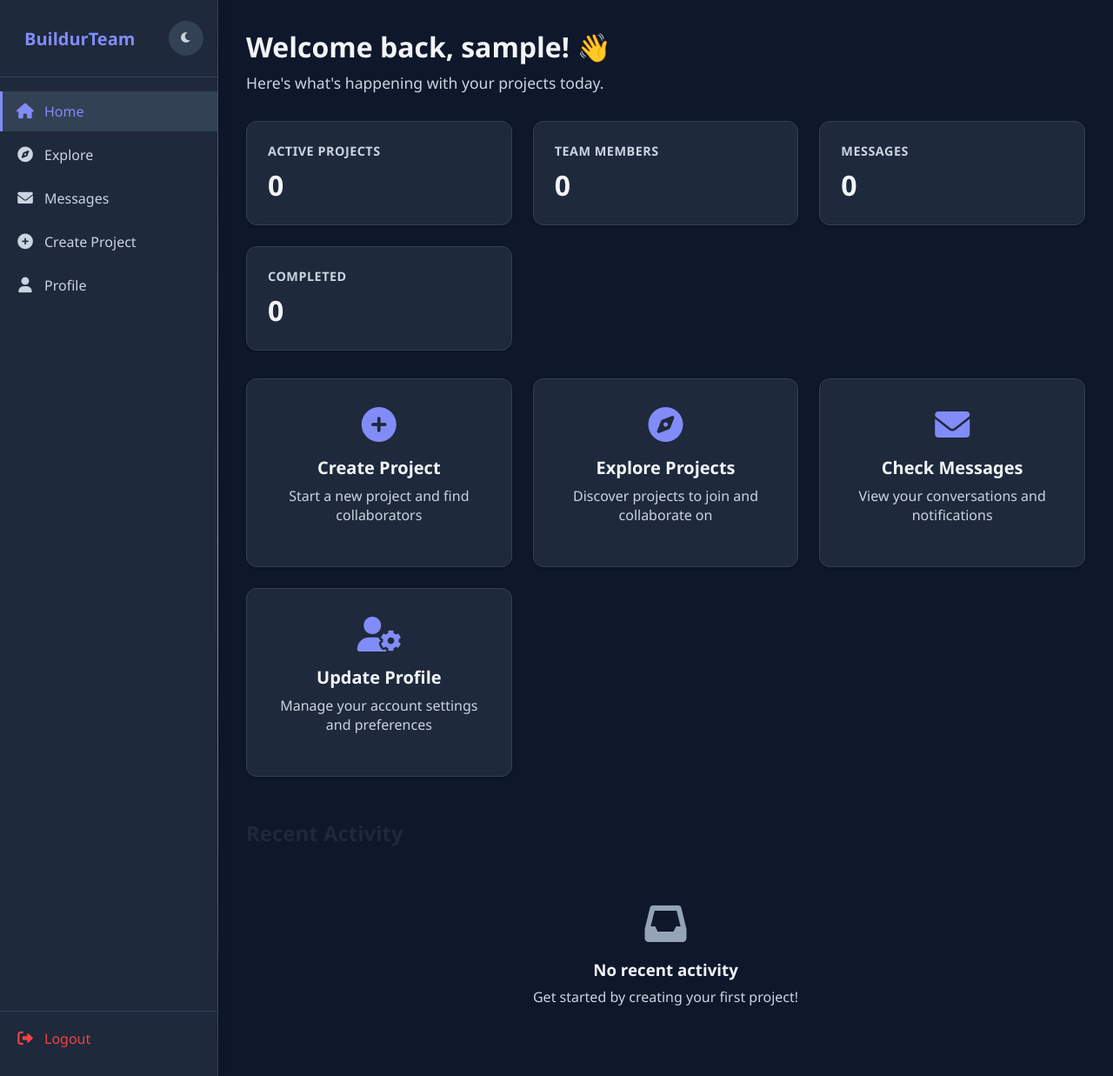
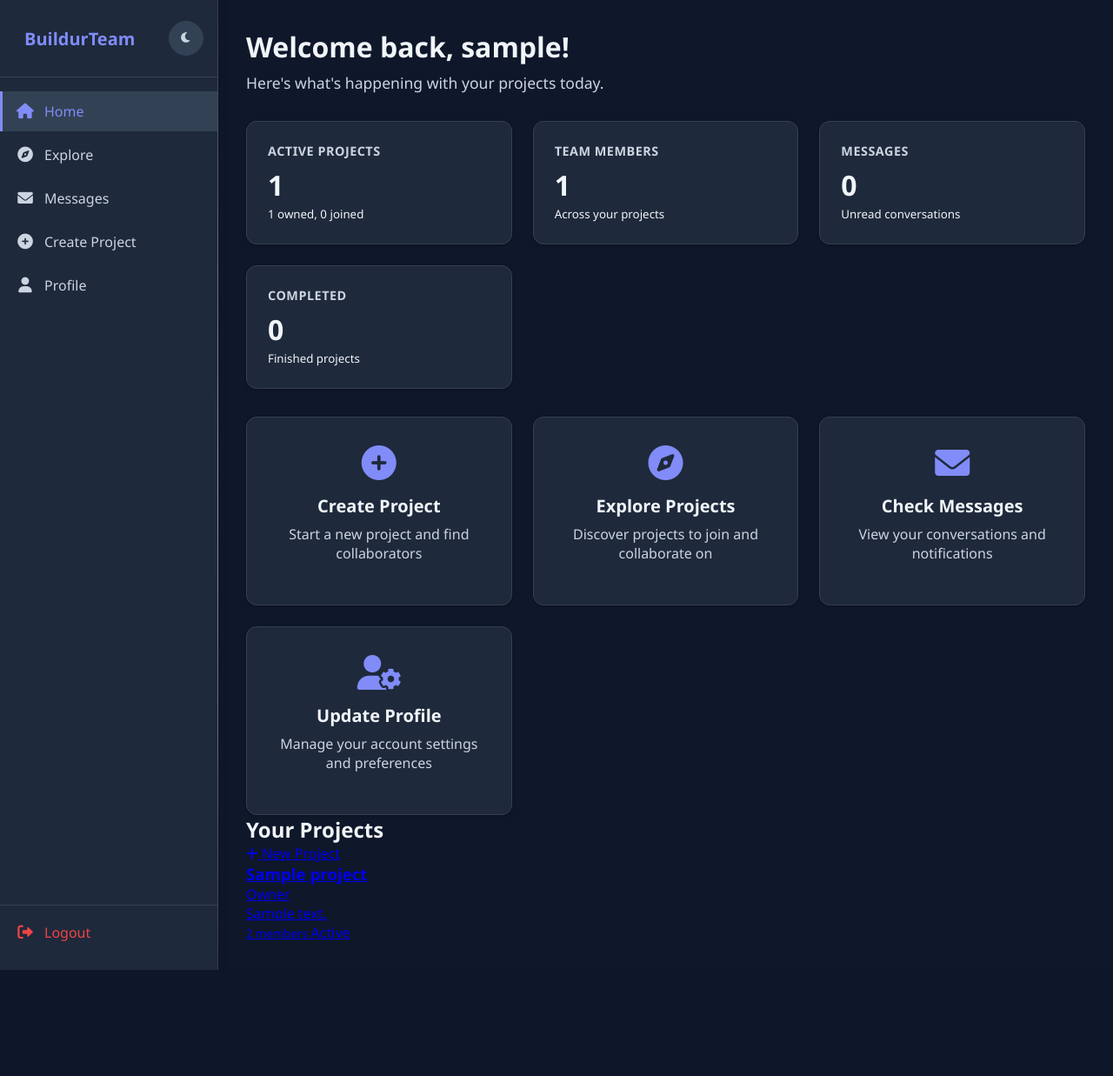
Before and after one commit to AliensOfMars1/buildurteam, a Flask app: page /user/dashboard in a window 1280 px wide. Shown: the whole page at 87% size. After the commit the page ends 1115 px from the top, so only its background shows below. Run offline with Flask 3, Linux system fonts and the light colour scheme; a user stored in the database is signed in; tables that the repository leaves empty hold one stand-in row (values such as "Sample post").

Commit message:
updated dashboard to call data from the database

```diff
--- a/models/message.py
+++ b/models/message.py
@@ -9,6 +9,7 @@
     receiver_id = db.Column(db.Integer, db.ForeignKey('users.id'))
     content = db.Column(db.Text, nullable=False)
     timestamp = db.Column(db.DateTime, default=datetime.utcnow)
+    is_read = db.Column(db.Boolean, default=False)
 
     def __repr__(self):
         return f"<Message from {self.sender_id} to {self.receiver_id}>"
--- a/models/project.py
+++ b/models/project.py
@@ -13,5 +13,27 @@
     # One project can have one team
     team = db.relationship('Team', backref='project', uselist=False)
 
+
+
+    # One project can have one team
+    team = db.relationship('Team', backref='project', uselist=False)
+
+
+    def get_team_size(self):
+        """Get total team members including owner"""
+        if self.team and self.team.members:
+            return len(self.team.members) + 1  # +1 for owner
+        return 1  # Just the owner
+
+
+
+    """Check if user is a member of this project's team"""
+    def is_user_member(self, user_id):
+        if self.owner_id == user_id:
+            return True
+        if self.team:
+            return user_id in [member.id for member in self.team.members]
+        return False
+
     def __repr__(self):
         return f"<Project {self.title}>"
--- a/models/user.py
+++ b/models/user.py
@@ -1,7 +1,9 @@
 from extensions import db
 from datetime import datetime
 from flask_login import UserMixin
+# from models import Message , Project
 from werkzeug.security import generate_password_hash, check_password_hash
+
 
 class User(db.Model, UserMixin):
     __tablename__ = 'users'
@@ -16,7 +18,7 @@
     is_active = db.Column(db.Boolean, default=True)
 
     # relationships
-    projects = db.relationship('Project', backref='owner', lazy=True)
+    projects = db.relationship('Project', backref='owner', lazy=True, foreign_keys='Project.owner_id')
     sent_messages = db.relationship('Message', foreign_keys='Message.sender_id', backref='sender', lazy=True)
     received_messages = db.relationship('Message', foreign_keys='Message.receiver_id', backref='receiver', lazy=True)
     teams = db.relationship('Team', secondary='team_members', back_populates='members')
@@ -30,5 +32,41 @@
     def get_id(self):
         return str(self.id)
 
+    # Dashboard helper methods
+    def get_active_projects_count(self):
+        """Count active projects owned by user"""
+        return len(self.projects)
+
+    def get_team_members_count(self):
+        """Count total team members across all owned projects"""
+        total_members = 0
+        for project in self.projects:
+            if project.team and project.team.members:
+                total_members += len(project.team.members)
+        return total_members
+
+    def get_unread_messages_count(self):
+        """Count unread messages for user"""
+        from models.message import Message
+        return Message.query.filter_by(receiver_id=self.id, is_read=False).count()
+
+    def get_completed_projects_count(self):
+        """Count completed projects"""
+        # For now, return 0 - you can implement this when you add project status
+        return 0
+
+    def get_recent_projects(self, limit=5):
+        """Get recent projects owned by user"""
+        from models.project import Project
+        return Project.query.filter_by(owner_id=self.id).order_by(Project.created_at.desc()).limit(limit).all()
+
+    def get_joined_projects(self):
+        """Get projects where user is a team member but not owner"""
+        joined_projects = []
+        for team in self.teams:
+            if team.project and team.project.owner_id != self.id:
+                joined_projects.append(team.project)
+        return joined_projects
+
     def __repr__(self):
         return f"<User {self.username}>"
--- a/templates/dashboard_base.html
+++ b/templates/dashboard_base.html
@@ -46,7 +46,7 @@
                     </a>
                 </li>
                 <li class="nav-item">
-                    <a href="#" class="nav-link">
+                    <a href="{{ url_for('projects_bp.create_project') }}" class="nav-link">
                         <i class="fas fa-plus-circle"></i>
                         <span>Create Project</span>
                     </a>
--- a/user/routes.py
+++ b/user/routes.py
@@ -1,18 +1,75 @@
-from flask import render_template, redirect, url_for
+from flask import render_template, redirect, url_for, request, flash
 from flask_login import login_required, current_user
+from models import Project, Message
+from extensions import db
 from . import user_bp
 
 @user_bp.route('/dashboard')
 @login_required
 def dashboard():
-    return render_template('user/dashboard.html', user=current_user)
+    # Get user's owned projects - FIXED: use 'projects' instead of 'owned_projects'
+    owned_projects = current_user.projects
+
+    # Get projects where user is a team member (but not owner)
+    joined_projects = current_user.get_joined_projects()
+
+    # Calculate stats using helper methods
+    active_projects_count = current_user.get_active_projects_count()
+    team_members_count = current_user.get_team_members_count()
+    messages_count = current_user.get_unread_messages_count()
+    completed_projects_count = current_user.get_completed_projects_count()
+
+    # Get recent projects
+    recent_projects = current_user.get_recent_projects(5)
+
+    return render_template('user/dashboard.html',
+                         user=current_user,
+                         owned_projects=owned_projects,
+                         joined_projects=joined_projects,
+                         active_projects_count=active_projects_count,
+                         team_members_count=team_members_count,
+                         messages_count=messages_count,
+                         completed_projects_count=completed_projects_count,
+                         recent_projects=recent_projects)
 
 @user_bp.route('/profile')
 @login_required
 def profile():
+    # Profile page shows user's own information
     return render_template('user/profile.html', user=current_user)
 
-@user_bp.route('/edit-profile')
+@user_bp.route('/edit-profile', methods=['GET', 'POST'])
 @login_required
 def edit_profile():
+    if request.method == 'POST':
+        # Update user profile information
+        current_user.username = request.form.get('username', current_user.username)
+        current_user.bio = request.form.get('bio', current_user.bio)
+        current_user.email = request.form.get('email', current_user.email)
+
+        # Handle profile image upload (basic implementation)
+        if 'profile_image' in request.files:
+            file = request.files['profile_image']
+            if file and file.filename != '':
+                # In a real app, you'd save the file and store the path
+                current_user.profile_image = f"uploads/{file.filename}"
+
+        db.session.commit()
+        flash('Profile updated successfully!', 'success')
+        return redirect(url_for('user.profile'))
+
     return render_template('user/edit_profile.html', user=current_user)
+
+# Add a route to view other users' profiles
+@user_bp.route('/profile/<int:user_id>')
+@login_required
+def view_profile(user_id):
+    from models import User
+    profile_user = User.query.get_or_404(user_id)
+
+    # Get user's public projects (projects they own) - FIXED: use 'projects' instead of 'owned_projects'
+    public_projects = profile_user.projects
+
+    return render_template('user/public_profile.html',
+                         profile_user=profile_user,
+                         public_projects=public_projects)
--- a/user/templates/user/dashboard.html
+++ b/user/templates/user/dashboard.html
@@ -2,10 +2,13 @@
 
 {% block title %}Dashboard - BuildurTeam{% endblock %}
 
-{% block head %} <link rel="stylesheet" href="{{ url_for('user.static', filename='user.css') }}">{% endblock %}
+{% block head %}
+<link rel="stylesheet" href="{{ url_for('user.static', filename='user.css') }}">
+{% endblock %}
+
 {% block content %}
 <div class="dashboard-header">
-    <h1>Welcome back, {{ current_user.username }}! 👋</h1>
+    <h1>Welcome back, {{ current_user.username }}! </h1>
     <p>Here's what's happening with your projects today.</p>
 </div>
 
@@ -13,31 +16,35 @@
 <div class="stats-grid">
     <div class="stat-card">
         <h3>Active Projects</h3>
-        <p class="stat-number">0</p>
+        <p class="stat-number">{{ active_projects_count }}</p>
+        <small>{{ owned_projects|length }} owned, {{ joined_projects|length }} joined</small>
     </div>
     <div class="stat-card">
         <h3>Team Members</h3>
-        <p class="stat-number">0</p>
+        <p class="stat-number">{{ team_members_count }}</p>
+        <small>Across your projects</small>
     </div>
     <div class="stat-card">
         <h3>Messages</h3>
-        <p class="stat-number">0</p>
+        <p class="stat-number">{{ messages_count }}</p>
+        <small>Unread conversations</small>
     </div>
     <div class="stat-card">
         <h3>Completed</h3>
-        <p class="stat-number">0</p>
+        <p class="stat-number">{{ completed_projects_count }}</p>
+        <small>Finished projects</small>
     </div>
 </div>
 
 <!-- Quick Actions -->
 <div class="action-grid">
-    <a href="#" class="action-card">
+    <a href="{{ url_for('projects_bp.create_project') }}" class="action-card">
         <i class="fas fa-plus-circle"></i>
         <h3>Create Project</h3>
         <p>Start a new project and find collaborators</p>
     </a>
 
-    <a href="#" class="action-card">
+    <a href="{{ url_for('projects_bp.browse_projects') }}" class="action-card">
         <i class="fas fa-compass"></i>
         <h3>Explore Projects</h3>
         <p>Discover projects to join and collaborate on</p>
@@ -49,20 +56,75 @@
         <p>View your conversations and notifications</p>
     </a>
 
-    <a href="#" class="action-card">
+    <a href="{{ url_for('user.profile') }}" class="action-card">
         <i class="fas fa-user-cog"></i>
         <h3>Update Profile</h3>
         <p>Manage your account settings and preferences</p>
     </a>
 </div>
 
-<!-- Recent Activity Section -->
-<div style="margin-top: 3rem;">
-    <h2 style="color: #1e293b; margin-bottom: 1rem;">Recent Activity</h2>
+<!-- Recent Projects Section -->
+<div class="projects-section">
+    <div class="section-header">
+        <h2 class="section-title">Your Projects</h2>
+        <a href="{{ url_for('projects_bp.create_project') }}" class="new-project-link">
+            <i class="fas fa-plus"></i> New Project
+        </a>
+    </div>
+
+    {% if owned_projects or joined_projects %}
+    <div class="projects-grid">
+        <!-- Owned Projects -->
+        {% for project in owned_projects %}
+        <a href="{{ url_for('projects_bp.project_detail', project_id=project.id) }}" class="project-card">
+            <div class="project-header">
+                <h3 class="project-title">{{ project.title }}</h3>
+                <span class="project-badge badge-owner">Owner</span>
+            </div>
+            <p class="project-description">
+                {{ project.description[:100] }}{% if project.description|length > 100 %}...{% endif %}
+            </p>
+            <div class="project-footer">
+                <small class="project-meta">
+                    {{ project.get_team_size() }} members
+                </small>
+                <span class="project-status status-active">
+                    Active
+                </span>
+            </div>
+        </a>
+        {% endfor %}
+
+        <!-- Joined Projects (where user is member but not owner) -->
+        {% for project in joined_projects %}
+        <a href="{{ url_for('projects.project_detail', project_id=project.id) }}" class="project-card">
+            <div class="project-header">
+                <h3 class="project-title">{{ project.title }}</h3>
+                <span class="project-badge badge-member">Member</span>
+            </div>
+            <p class="project-description">
+                {{ project.description[:100] }}{% if project.description|length > 100 %}...{% endif %}
+            </p>
+            <div class="project-footer">
+                <small class="project-meta">
+                    By {{ project.owner.username }}
+                </small>
+                <span class="project-status status-active">
+                    Active
+                </span>
+            </div>
+        </a>
+        {% endfor %}
+    </div>
+    {% else %}
     <div class="empty-state">
-        <i class="fas fa-inbox"></i>
-        <h3>No recent activity</h3>
-        <p>Get started by creating your first project!</p>
+        <i class="fas fa-folder-open"></i>
+        <h3>No projects yet</h3>
+        <p>Get started by creating your first project or joining an existing one!</p>
+        <a href="#" class="create-project-btn">
+            Create Your First Project
+        </a>
     </div>
+    {% endif %}
 </div>
 {% endblock %}
```
Also changed, not shown: messages/routes.py (+33 -5 lines), migrations/versions/02d48b021c76_add_database_relationships_and_helper_.py (added, +32 -0 lines), projects/routes.py (+59 -13 lines), 1 other file.
